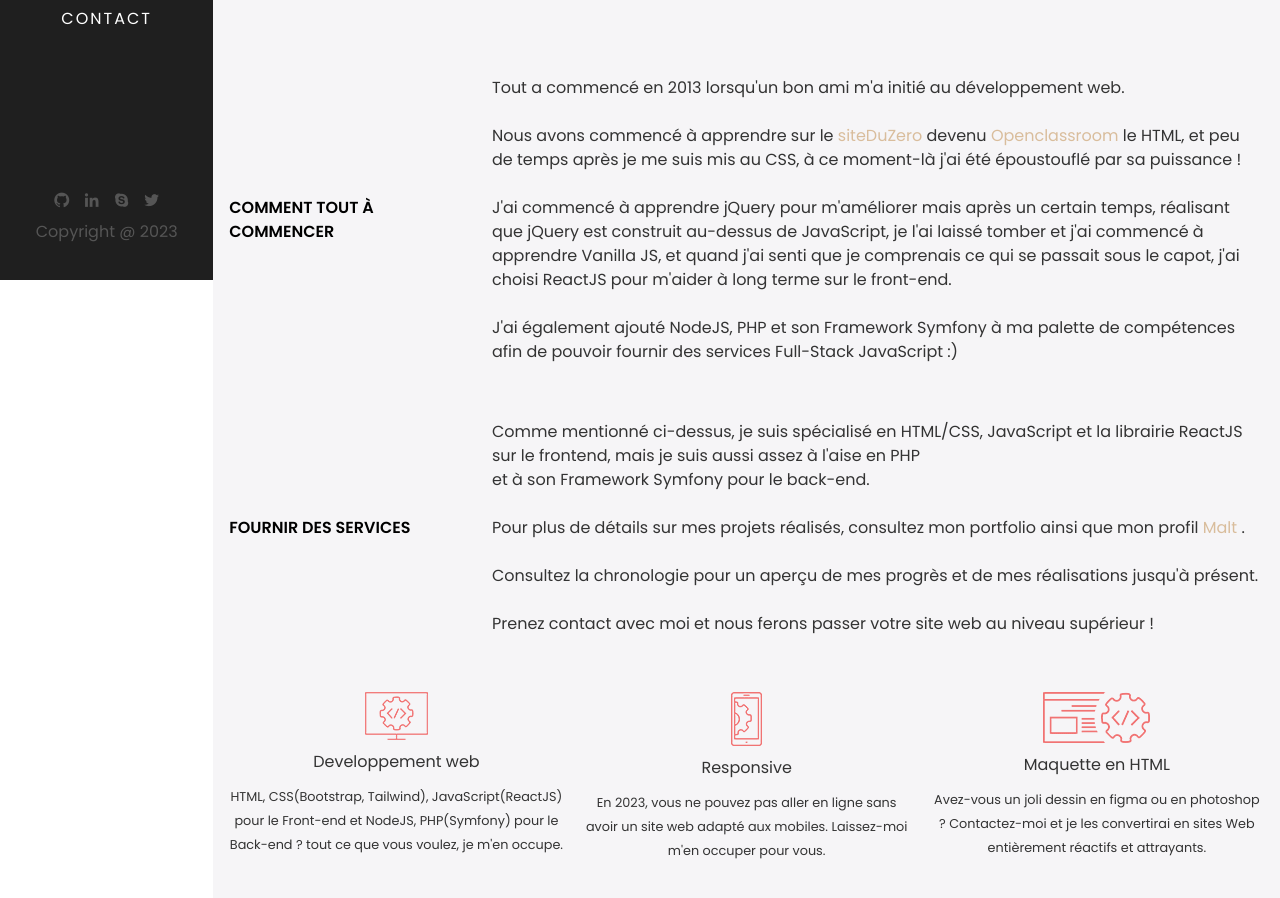
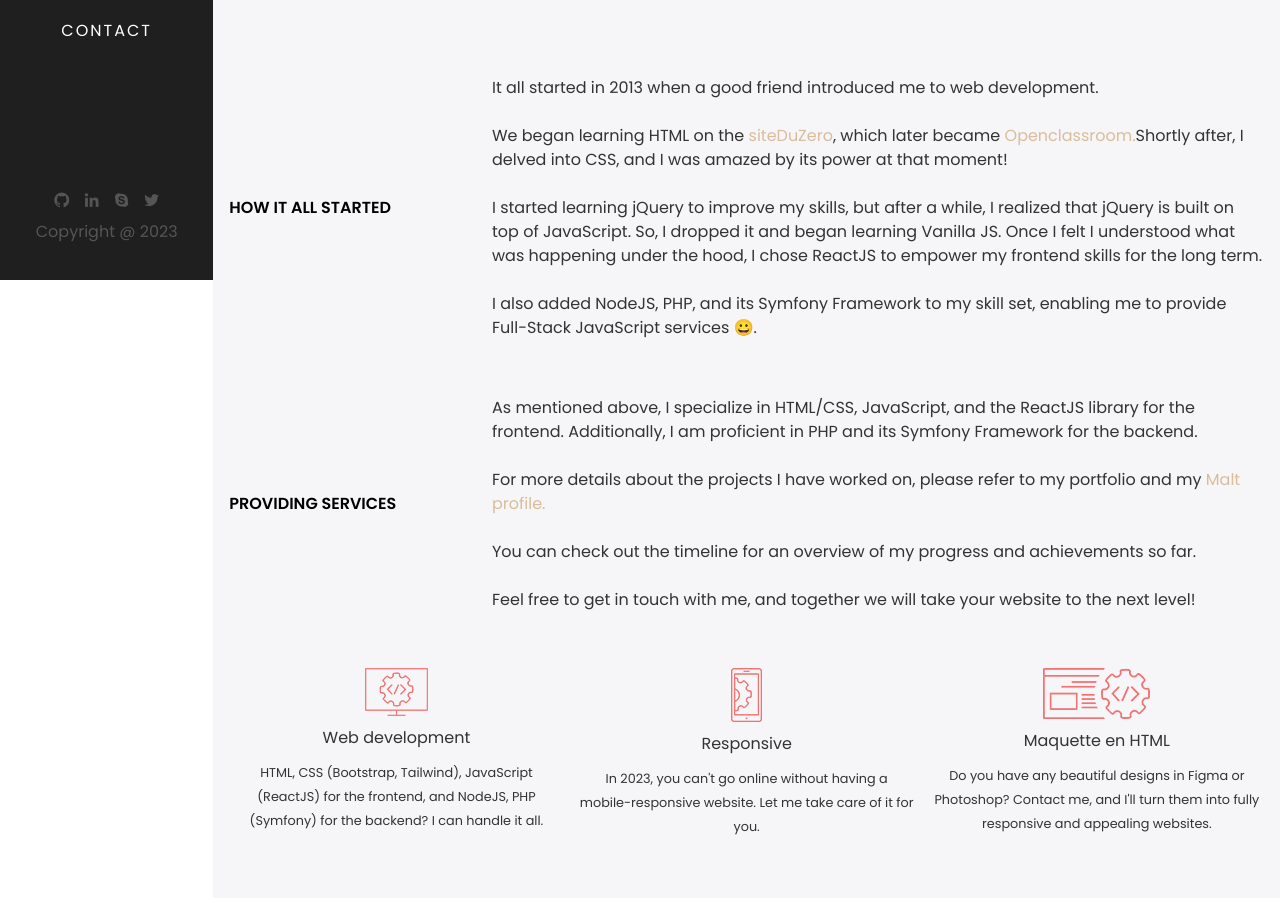
Before and after one commit to willl-8523/Portfolio, a React (Create React App) app: page / in a window 1280 px wide. Shown: the part 520-1418 px from the top of the page. Built offline with nearby package versions, Linux system fonts and the light colour scheme.

Commit message:
Traduire en anglais la page d'acceuil

```diff
--- a/src/components/formations/Formations.component.jsx
+++ b/src/components/formations/Formations.component.jsx
@@ -17,7 +17,7 @@ const FormationsComponent = () => {
               className="w-[5%] h-[5%] pb-1 inline-block"
               alt="graduation-cap-img"
             />{' '}
-            diplômes et certifications
+            Credentials
           </h1>
           <p className="leading-7 tracking-wider font-light text-sm">
             Vous trouverez ci-dessous une chronologie des formations et des
--- a/src/components/home/ContentHome.component.jsx
+++ b/src/components/home/ContentHome.component.jsx
@@ -1,5 +1,4 @@
 import React from 'react';
-import './contentHome.css';
 import { Link } from 'react-router-dom';
 import Service from './Service.component';
 
@@ -8,86 +7,81 @@ const ContentHome = () => {
     <main className="max-w-6xl w-full my-16 mx-auto">
       <section className="flex flex-row flex-wrap items-center">
         <h3 className="title-content-home max-w-25 w-1/4 my-7 px-2 font-semibold text-base uppercase">
-          Comment tout à commencer
+          How It All Started
         </h3>
         <p className="description-content-home max-w-75 w-3/4 my-7 px-2 text-very-dark-gray">
-          Tout a commencé en 2013 lorsqu'un bon ami m'a initié au développement
-          web.
-          <br />
-          <br /> Nous avons commencé à apprendre sur le{' '}
-          <span className="text-link">siteDuZero</span> devenu
+          It all started in 2013 when a good friend introduced me to web
+          development. <br />
+          <br /> We began learning HTML on the{' '}
+          <span className="text-link">siteDuZero</span>, which later became
           <Link
             to="https://openclassrooms.com/fr/"
             target="_blank"
             className="text-link hover:underline"
           >
             {' '}
-            Openclassroom{' '}
+            Openclassroom.
           </Link>
-          le HTML, et peu de temps après je me suis mis au CSS, à ce moment-là
-          j'ai été époustouflé par sa puissance !<br />
-          <br /> J'ai commencé à apprendre jQuery pour m'améliorer mais après un
-          certain temps, réalisant que jQuery est construit au-dessus de
-          JavaScript, je l'ai laissé tomber et j'ai commencé à apprendre Vanilla
-          JS, et quand j'ai senti que je comprenais ce qui se passait sous le
-          capot, j'ai choisi ReactJS pour m'aider à long terme sur le front-end.
+          Shortly after, I delved into CSS, and I was amazed by its power at
+          that moment!
           <br />
+          <br /> I started learning jQuery to improve my skills, but after a
+          while, I realized that jQuery is built on top of JavaScript. So, I
+          dropped it and began learning Vanilla JS. Once I felt I understood
+          what was happening under the hood, I chose ReactJS to empower my
+          frontend skills for the long term.
           <br />
-          J'ai également ajouté NodeJS, PHP et son Framework Symfony à ma
-          palette de compétences afin de pouvoir fournir des services Full-Stack
-          JavaScript :)
+          <br />I also added NodeJS, PHP, and its Symfony Framework to my skill
+          set, enabling me to provide Full-Stack JavaScript services 😀.
         </p>
       </section>
       <section className="flex flex-row flex-wrap items-center">
         <h3 className="title-content-home max-w-25 w-1/4 my-7 px-2 font-semibold text-base uppercase">
-          Fournir des services
+          Providing Services
         </h3>
         <p className="description-content-home max-w-75 w-3/4 my-7 px-2 text-very-dark-gray">
-          Comme mentionné ci-dessus, je suis spécialisé en HTML/CSS, JavaScript
-          et la librairie ReactJS <br /> sur le frontend, mais je suis aussi
-          assez à l'aise en PHP <br />
-          et à son Framework Symfony pour le back-end. <br />
+          As mentioned above, I specialize in HTML/CSS, JavaScript, and the
+          ReactJS library for the frontend. Additionally, I am proficient in PHP
+          and its Symfony Framework for the backend.
           <br />
-          Pour plus de détails sur mes projets réalisés, consultez mon portfolio
-          ainsi que mon profil{' '}
+          <br />
+          For more details about the projects I have worked on, please refer to
+          my portfolio and my{' '}
           <Link
             to="https://www.malt.fr/profile/wilfriedmbenock"
             target="_blank"
             className="text-link hover:underline"
           >
-            Malt
+            Malt profile.
           </Link>{' '}
-          . <br />
           <br />
-          Consultez la chronologie pour un aperçu de mes progrès et de mes
-          réalisations jusqu'à présent. <br />
           <br />
-          Prenez contact avec moi et nous ferons passer votre site web au niveau
-          supérieur !
+          You can check out the timeline for an overview of my progress and
+          achievements so far.
+          <br />
+          <br />
+          Feel free to get in touch with me, and together we will take your
+          website to the next level!
         </p>
       </section>
       <section className="services flex flex-row flex-wrap text-center text-very-dark-gray">
         <Service
           lienImg={require('../../assets/web_dev.png')}
           descriptionImg="desktop_img"
-          titreService="Developpement web"
-          descriptionService="HTML, CSS(Bootstrap, Tailwind), JavaScript(ReactJS) pour le
-            Front-end et NodeJS, PHP(Symfony) pour le Back-end ? tout ce que
-            vous voulez, je m'en occupe."
+          titreService="Web development"
+          descriptionService="HTML, CSS (Bootstrap, Tailwind), JavaScript (ReactJS) for the frontend, and NodeJS, PHP (Symfony) for the backend? I can handle it all."
         />
         <Service
           lienImg={require('../../assets/responsive_design.png')}
           descriptionImg="responsive_design_img"
           titreService="Responsive"
-          descriptionService="En 2023, vous ne pouvez pas aller en ligne sans avoir un site web
-            adapté aux mobiles. Laissez-moi m'en occuper pour vous."
+          descriptionService="In 2023, you can't go online without having a mobile-responsive website. Let me take care of it for you."
         />
         <Service
           lienImg={require('../../assets/design_to_html.png')}
           descriptionImg="design_to_html_img"
           titreService="Maquette en HTML"
-          descriptionService="Avez-vous un joli dessin en figma ou en photoshop ? Contactez-moi et
-            je les convertirai en sites Web entièrement réactifs et attrayants."
+          descriptionService="Do you have any beautiful designs in Figma or Photoshop? Contact me, and I'll turn them into fully responsive and appealing websites."
         />
       </section>
     </main>
--- a/src/components/home/HeaderHome.component.jsx
+++ b/src/components/home/HeaderHome.component.jsx
@@ -7,14 +7,14 @@ const HeaderHome = () => {
       <section className="text-white text-center leading-9 max-w-60 mx-auto tracking-widest">
         <h5 className="uppercase text-center">Ngo Mbenock Wilfried</h5>
         <h1 id="title" className="uppercase font-black text-32px pb-2.5 my-2.5">
-          Développeur web <br />
-          <span className="normal-case mx-2">Symfony et ReactJS</span>
+          WEB DEVELOPER <br />
+          <span className="normal-case mx-2">Symfony and ReactJS</span>
         </h1>
         <div className="animate-beating">
           <a
             href={CV}
             rel="noopener noreferrer" // Bonne pratique pour les liens ouverts dans un nouvel onglet
-            target='_blank'
+            target="_blank"
             className="animate-beating w-28 mx-auto flex justify-center gap-1 p-2.5 text-sm bg-davy-grey rounded-lg hover:bg-menuBg duration-300 "
           >
             CV PDF{' '}
--- a/src/components/menu/Navigation.component.jsx
+++ b/src/components/menu/Navigation.component.jsx
@@ -26,13 +26,13 @@ const Navigation = () => {
       <ul className="list-none p-0 my-1">
         <LinkNav
           onClick={handleClick}
-          name="Formations"
+          name="Educational Programs"
           path="/formations"
           addClass={currentRoute === 'formations' ? 'text-red-color' : ''}
         />
         <LinkNav
           onClick={handleClick}
-          name="Compétences"
+          name="Skills"
           path="/competences"
           addClass={currentRoute === 'competences' ? 'text-red-color' : ''}
         />
@@ -44,7 +44,7 @@ const Navigation = () => {
         />
         <LinkNav
           onClick={handleClick}
-          name="Portfolio"
+          name="Projects"
           path="/portfolio"
           addClass={currentRoute === 'portfolio' ? 'text-red-color' : ''}
         />
```
